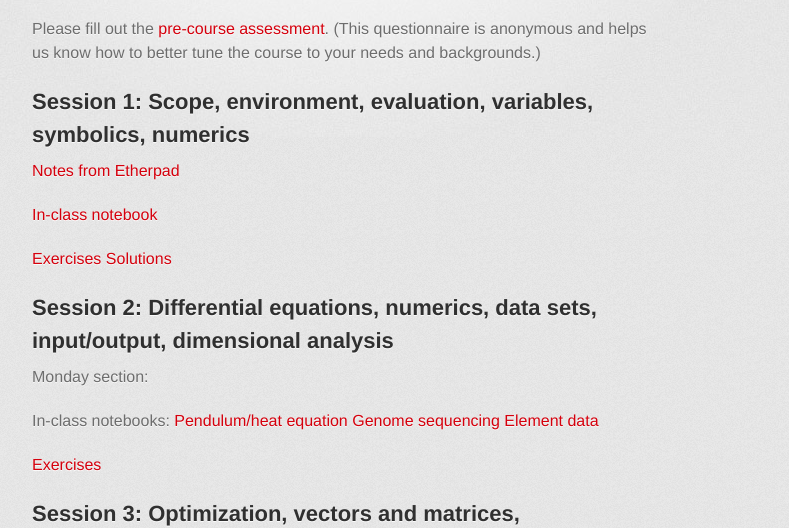
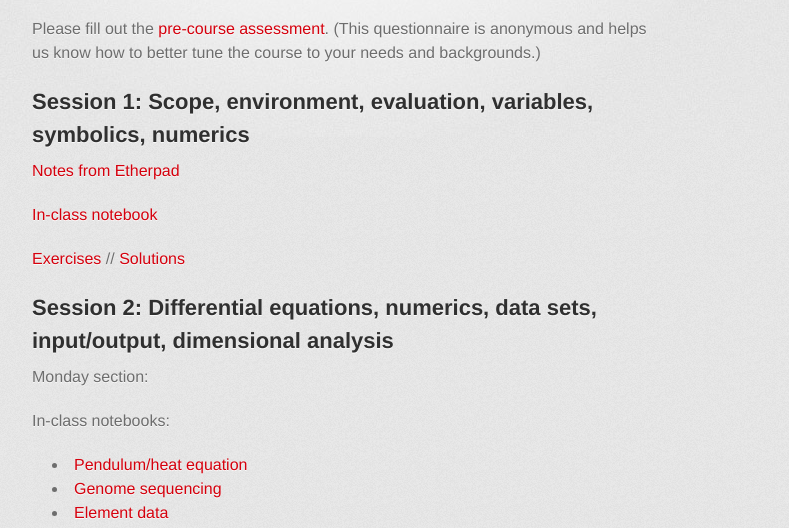
Before and after one commit to illinois-cse/mathematica-fa13, a plain HTML site: page index.html in a window 1280 px wide. Shown: the part 436-964 px from the top of the page, without its empty margins (298-1087 px from the left). Drawn offline with Linux system fonts and the light colour scheme; a web font is replaced by a local one.

```diff
--- a/index.html
+++ b/index.html
@@ -48,16 +48,20 @@
 
 <p><a href="https://uofi.box.com/s/k63vb2xvxnxnoegxx41n">In-class notebook</a></p>
 
-<p><a href="https://uofi.box.com/s/8668dv7ugc0n3l14ttwy">Exercises</a> <a href="https://uofi.box.com/s/1llx32n26owwghlhis4i">Solutions</a></p>
+<p><a href="https://uofi.box.com/s/8668dv7ugc0n3l14ttwy">Exercises</a> // <a href="https://uofi.box.com/s/1llx32n26owwghlhis4i">Solutions</a></p>
 
 <h2>
 <a name="session-2--differential-equations-numerics-data-sets-inputoutput-dimensional-analysis" class="anchor" href="#session-2--differential-equations-numerics-data-sets-inputoutput-dimensional-analysis"><span class="octicon octicon-link"></span></a>Session 2:  Differential equations, numerics, data sets, input/output, dimensional analysis</h2>
 
 <p>Monday section:</p>
 
-<p>In-class notebooks:  <a href="https://uofi.box.com/s/yaab2f2yputco6ggr4m1">Pendulum/heat equation</a> <a href="https://uofi.box.com/s/0ohejdubybex34j3gqjw">Genome sequencing</a> <a href="https://uofi.box.com/s/d3egunoomiw5t404oljs">Element data</a></p>
+<p>In-class notebooks:</p>
 
-<p><a href="">Exercises</a></p>
+<ul>
+<li><a href="https://uofi.box.com/s/yaab2f2yputco6ggr4m1">Pendulum/heat equation</a></li>
+<li><a href="https://uofi.box.com/s/0ohejdubybex34j3gqjw">Genome sequencing</a></li>
+<li><a href="https://uofi.box.com/s/d3egunoomiw5t404oljs">Element data</a></li>
+</ul><p><a href="">Exercises</a></p>
 
 <h2>
 <a name="session-3--optimization-vectors-and-matrices-visualization" class="anchor" href="#session-3--optimization-vectors-and-matrices-visualization"><span class="octicon octicon-link"></span></a>Session 3:  Optimization, vectors and matrices, visualization</h2>
--- a/params.json
+++ b/params.json
@@ -1 +1 @@
-{"name":"cse-mathematica-fa13","tagline":"Page for aggregating materials pertaining to the CS&E Mathematica short course.","body":"### Computational Science and Engineering\r\n# Mathematica for Beginners\r\n\r\nPlease open the [Etherpad](http://meetingwords.com/ehlagqUook) for sharing code snippets during the course.  These can be pasted directly into _Mathematica_ and evaluated using Shift+Return.\r\n\r\nPlease fill out the [pre-course assessment](http://bit.ly/19Dtf2G).  (This questionnaire is anonymous and helps us know how to better tune the course to your needs and backgrounds.)\r\n\r\n## Session 1:  Scope, environment, evaluation, variables, symbolics, numerics\r\n[Notes from Etherpad](https://uofi.box.com/s/hyzwthcgi0h0uvzhew98)\r\n\r\n[In-class notebook](https://uofi.box.com/s/k63vb2xvxnxnoegxx41n)\r\n\r\n[Exercises](https://uofi.box.com/s/8668dv7ugc0n3l14ttwy) [Solutions](https://uofi.box.com/s/1llx32n26owwghlhis4i)\r\n\r\n## Session 2:  Differential equations, numerics, data sets, input/output, dimensional analysis\r\nMonday section:\r\n\r\nIn-class notebooks:  [Pendulum/heat equation](https://uofi.box.com/s/yaab2f2yputco6ggr4m1) [Genome sequencing](https://uofi.box.com/s/0ohejdubybex34j3gqjw) [Element data](https://uofi.box.com/s/d3egunoomiw5t404oljs)\r\n\r\n[Exercises]()\r\n\r\n## Session 3:  Optimization, vectors and matrices, visualization","google":"","note":"Don't delete this file! It's used internally to help with page regeneration."}
+{"name":"cse-mathematica-fa13","tagline":"Page for aggregating materials pertaining to the CS&E Mathematica short course.","body":"### Computational Science and Engineering\r\n# Mathematica for Beginners\r\n\r\nPlease open the [Etherpad](http://meetingwords.com/ehlagqUook) for sharing code snippets during the course.  These can be pasted directly into _Mathematica_ and evaluated using Shift+Return.\r\n\r\nPlease fill out the [pre-course assessment](http://bit.ly/19Dtf2G).  (This questionnaire is anonymous and helps us know how to better tune the course to your needs and backgrounds.)\r\n\r\n## Session 1:  Scope, environment, evaluation, variables, symbolics, numerics\r\n[Notes from Etherpad](https://uofi.box.com/s/hyzwthcgi0h0uvzhew98)\r\n\r\n[In-class notebook](https://uofi.box.com/s/k63vb2xvxnxnoegxx41n)\r\n\r\n[Exercises](https://uofi.box.com/s/8668dv7ugc0n3l14ttwy) // [Solutions](https://uofi.box.com/s/1llx32n26owwghlhis4i)\r\n\r\n## Session 2:  Differential equations, numerics, data sets, input/output, dimensional analysis\r\nMonday section:\r\n\r\nIn-class notebooks:\r\n* [Pendulum/heat equation](https://uofi.box.com/s/yaab2f2yputco6ggr4m1)\r\n* [Genome sequencing](https://uofi.box.com/s/0ohejdubybex34j3gqjw)\r\n* [Element data](https://uofi.box.com/s/d3egunoomiw5t404oljs)\r\n\r\n[Exercises]()\r\n\r\n## Session 3:  Optimization, vectors and matrices, visualization","google":"","note":"Don't delete this file! It's used internally to help with page regeneration."}
```
